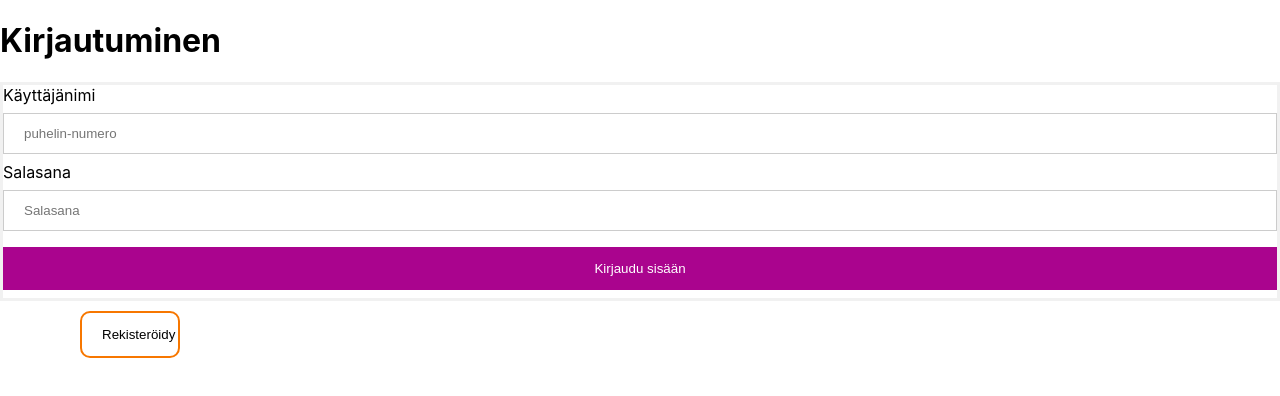
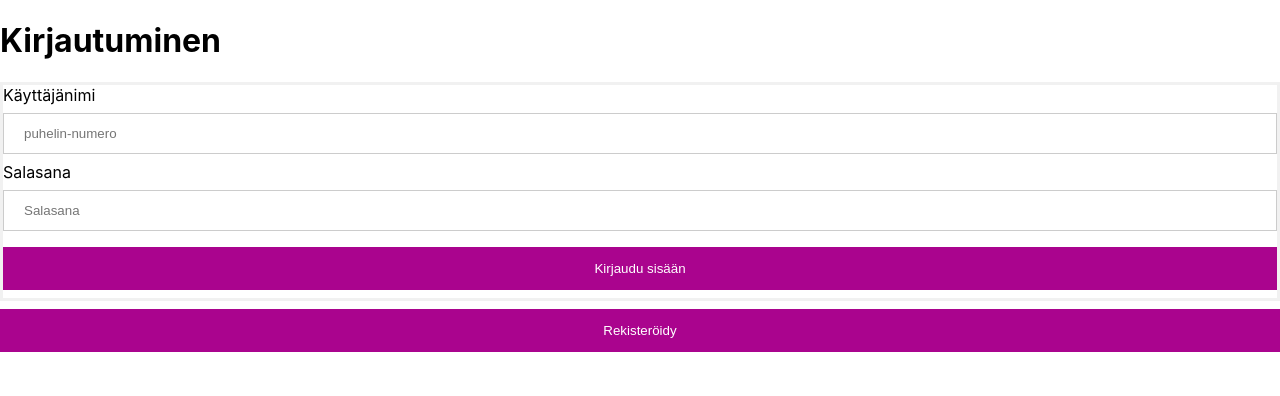
Before and after one commit to KVG21/webProjekti, a React (Create React App) app in the folder frontti/: page / in a window 1280 px wide. Shown: the top 396 px of the page. Built offline with nearby package versions, Linux system fonts and the light colour scheme.

Commit message:
fin -> eng kielenvaihtoa

```diff
--- a/frontti/src/components/ProductView.js
+++ b/frontti/src/components/ProductView.js
@@ -96,7 +96,7 @@ export default function ProductView() {
   return (
     <div>
       <div className="header">
-            <Link className="naviNimi" to="/etusivu">KVG RAFLA</Link>
+            <Link className="navName" to="/etusivu">KVG RAFLA</Link>
         </div>
       <div>
     </div>
--- a/frontti/src/components/Searchbar.js
+++ b/frontti/src/components/Searchbar.js
@@ -10,10 +10,10 @@ const SearchBar = ({ searchQuery, setSearchQuery }) => (
         <span className="visually-hidden">Etsi ravintolaa</span>
     </label>
 
-   <Link className="naviNimi" to="/Ravintoloitsija"> <button className="naviNappi">Ravintoloitsija</button></Link>
-  <Link className="naviNimi" to="/Receipt"><button className="naviNappi">Kuitti</button></Link>
-  <Link className="naviNimi" to="/"><button className="naviNappi">Kirjautuminen</button></Link>
-  <Link className="naviNimi" to="/Uloskirjautuminen"><button className="naviNappi">Ulos kirjautuminen</button></Link>
+   <Link className="navName" to="/Ravintoloitsija"> <button className="navbtn">Ravintoloitsija</button></Link>
+  <Link className="navName" to="/Receipt"><button className="navbtn">Kuitti</button></Link>
+  <Link className="navName" to="/"><button className="navbtn">Kirjautuminen</button></Link>
+  <Link className="navName" to="/Uloskirjautuminen"><button className="navbtn">Ulos kirjautuminen</button></Link>
 
 
       <label htmlFor="header-search">
@@ -29,7 +29,6 @@ const SearchBar = ({ searchQuery, setSearchQuery }) => (
           placeholder="Etsi ravintolaa"
           name="s"
       />
-      <button type="submit">Search</button>
   </form>
 );
 
--- a/frontti/src/components/receipt.js
+++ b/frontti/src/components/receipt.js
@@ -22,7 +22,7 @@ export default function Receipt() {
         <div>
         <div className="searchBarContainer">
         <div className='receiptContainer'>
-        <Link className="naviNimi" to="/Etusivu"> <button className="naviNappi">Etusivu</button></Link>
+        <Link className="navName" to="/Etusivu"> <button className="navbtn">Etusivu</button></Link>
         </div>
         </div>
         {receipt.map(({osoite, pvm, tuotteet, summa}) => (
--- a/frontti/src/components/rekisteroityminen.js
+++ b/frontti/src/components/rekisteroityminen.js
@@ -29,7 +29,7 @@ export default function Rekisteroityminen(){
          <div>
            <div className='etunimi'>
            <nav className='navigointi'>
-             <button classname="naviNappi"><Link className='naviNappi' to="/Etusivu">Etusivu</Link></button>
+             <button classname="navbtn"><Link className='navbtn' to="/Etusivu">Etusivu</Link></button>
            </nav>
            </div>
            <div className="kayttajaCont">
--- a/frontti/src/components/styles/Frontpage.css
+++ b/frontti/src/components/styles/Frontpage.css
@@ -56,29 +56,6 @@
     padding:20px;
   }
 
-  .naviNappi{
-    margin-top:10px;
-    width:100px;
-    margin-left:80px;
-    background-color: white;
-    color:black;
-    border: 2px solid #f77700;
-    border-radius:10px;
-    cursor: pointer;
-  }
-  .naviNappi:hover{
-    background-color:#f77700;
-    color:white;
-  }
-  .naviNappi:active {
-    background-color: #f77700;
-    box-shadow: 0 5px #666;
-    transform: translateY(4px);
-  }
-  .naviNimi{
-    color:black;
-  }
-
   .restaurantPic{
     margin-left:30px;
     width:350px;
```
